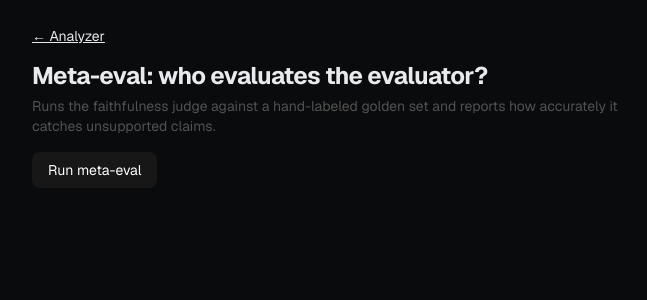
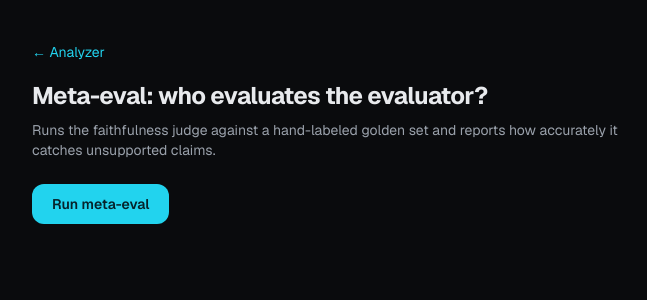
Before and after one commit to loydemma/GroundTruthAI, a Next.js app: page /golden in a window 1280 px wide. Shown: the top 300 px of the page, without its empty margins (296-943 px from the left). Built offline with nearby package versions, Linux system fonts and the light colour scheme.

Commit message:
Restyle meta-eval page to match dark theme

```diff
--- a/src/app/golden/page.tsx
+++ b/src/app/golden/page.tsx
@@ -1,6 +1,7 @@
 "use client";
 import { useState } from "react";
 import Link from "next/link";
+import { StatCard } from "../components/StatCard";
 
 export default function GoldenPage() {
   const [data, setData] = useState<{
@@ -26,36 +27,56 @@ export default function GoldenPage() {
   }
 
   return (
-    <main className="mx-auto max-w-2xl p-6">
-      <Link href="/" className="text-sm underline">
+    <main className="mx-auto max-w-2xl px-6 py-10">
+      <Link href="/" className="text-sm text-[var(--color-accent)] transition hover:underline">
         ← Analyzer
       </Link>
-      <h1 className="mt-3 text-2xl font-bold tracking-tight">
+      <h1 className="mt-4 text-2xl font-bold tracking-tight">
         Meta-eval: who evaluates the evaluator?
       </h1>
-      <p className="mt-1 text-sm text-neutral-600">
+      <p className="mt-2 text-sm text-[var(--color-fg-muted)]">
         Runs the faithfulness judge against a hand-labeled golden set and reports how accurately it
         catches unsupported claims.
       </p>
       <button
         onClick={run}
         disabled={loading}
-        className="mt-4 rounded-lg bg-neutral-900 px-4 py-2 text-sm text-white disabled:opacity-50"
+        className="mt-6 rounded-xl bg-[var(--color-accent)] px-5 py-2.5 text-sm font-semibold text-[#06222a] transition hover:bg-[var(--color-accent-strong)] disabled:cursor-not-allowed disabled:opacity-40"
       >
         {loading ? "Scoring…" : "Run meta-eval"}
       </button>
 
-      {error && <p className="mt-3 text-sm text-red-600">{error}</p>}
+      {error && (
+        <p className="mt-4 rounded-lg border border-[var(--color-flagged)]/40 bg-[var(--color-flagged-bg)] px-3 py-2 text-sm text-[var(--color-flagged)]">
+          {error}
+        </p>
+      )}
 
       {data && (
-        <div className="mt-4 grid grid-cols-3 gap-3">
-          {(["precision", "recall", "f1"] as const).map((k) => (
-            <div key={k} className="rounded-lg border border-neutral-200 p-3">
-              <div className="text-[10px] uppercase tracking-wide text-neutral-500">{k}</div>
-              <div className="mt-1 font-mono text-lg">{(data.score[k] * 100).toFixed(0)}%</div>
-            </div>
-          ))}
-          <div className="col-span-3 text-sm text-neutral-500">n = {data.n} labeled claims</div>
+        <div className="gt-fade-in mt-6 space-y-3">
+          <div className="grid grid-cols-3 gap-3">
+            <StatCard
+              label="Precision"
+              value={`${(data.score.precision * 100).toFixed(0)}%`}
+              tone="accent"
+              bar={data.score.precision}
+            />
+            <StatCard
+              label="Recall"
+              value={`${(data.score.recall * 100).toFixed(0)}%`}
+              tone="accent"
+              bar={data.score.recall}
+            />
+            <StatCard
+              label="F1"
+              value={`${(data.score.f1 * 100).toFixed(0)}%`}
+              tone="accent"
+              bar={data.score.f1}
+            />
+          </div>
+          <div className="font-mono text-sm text-[var(--color-fg-faint)]">
+            n = {data.n} labeled claims
+          </div>
         </div>
       )}
     </main>
```
